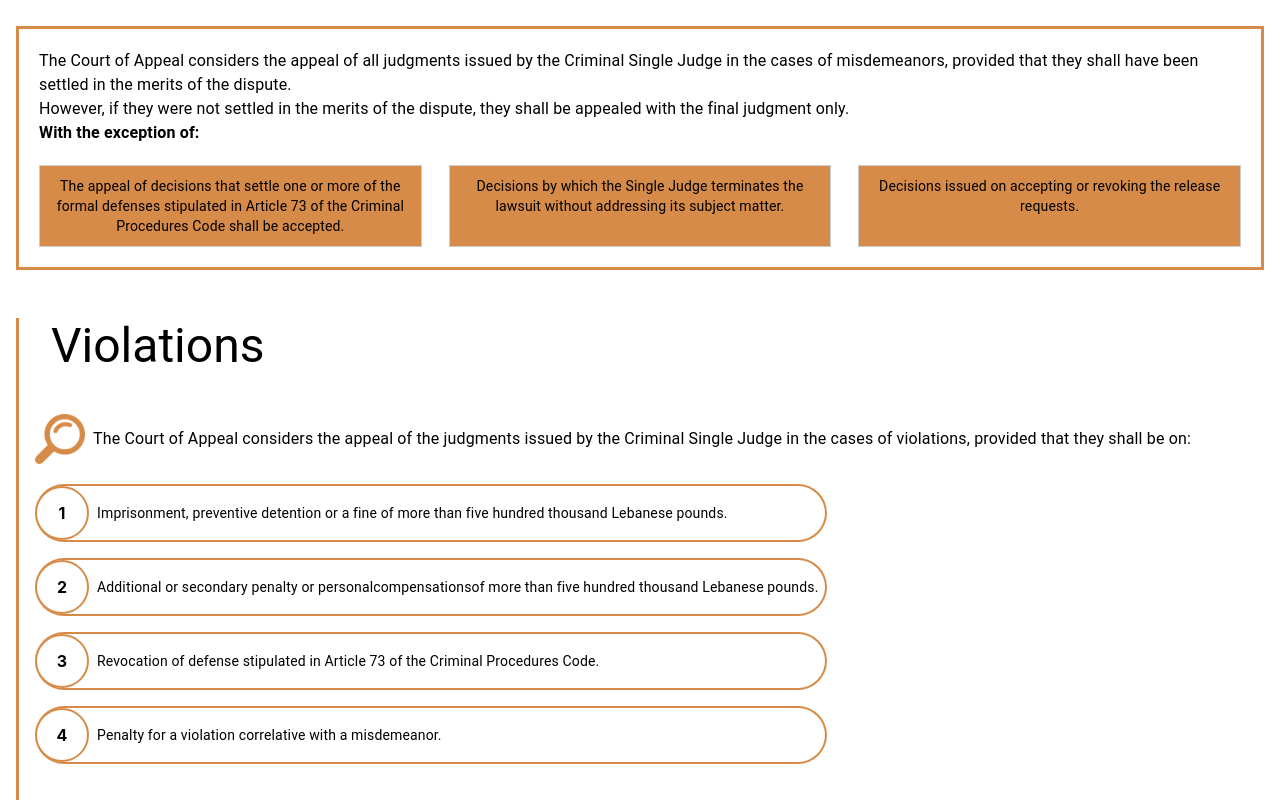
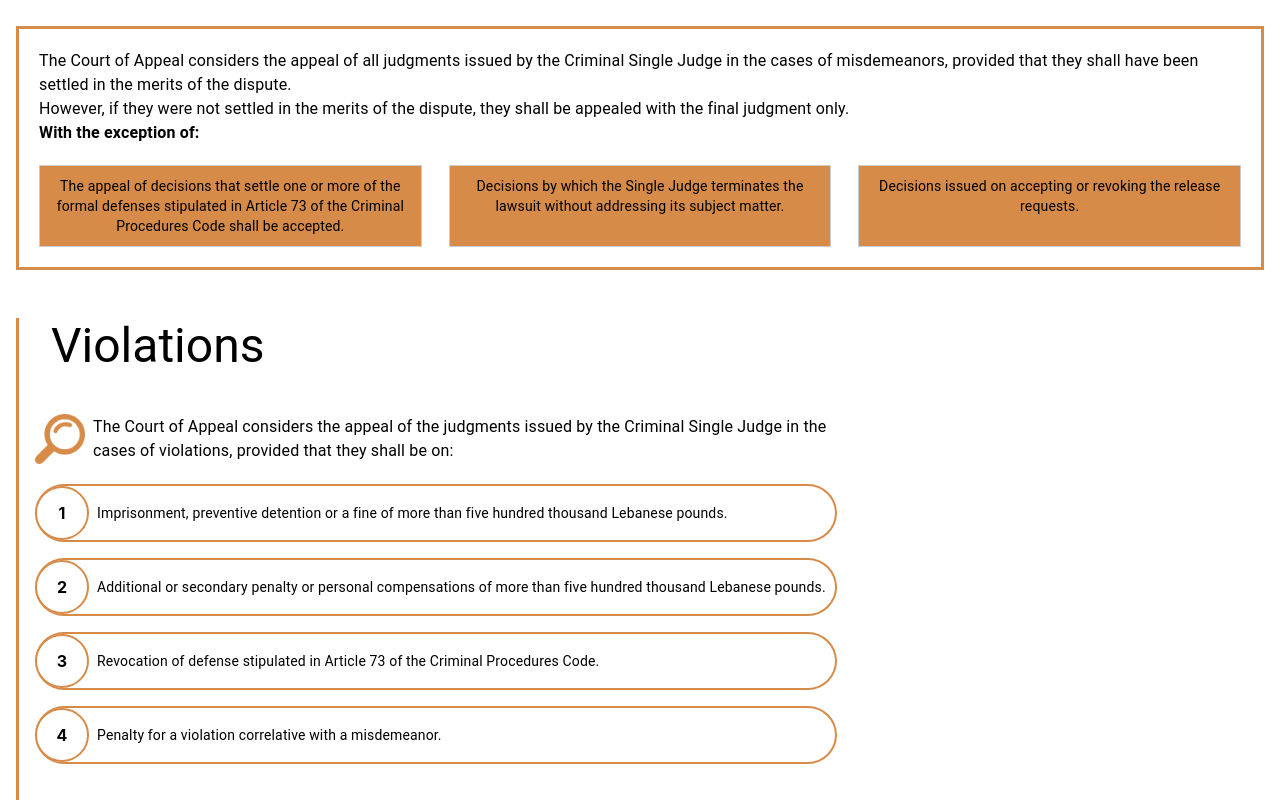
Before and after one commit to rimaabouchacra/web-assessment, a React (Create React App) app in the folder frontend/: page / in a window 1280 px wide. Shown: the part 936-1736 px from the top of the page. Built offline with nearby package versions, Linux system fonts and the light colour scheme.

Commit message:
added violation section

```diff
--- a/frontend/src/components/violations/index.css
+++ b/frontend/src/components/violations/index.css
@@ -27,7 +27,7 @@ margin-right: 0.5rem;
     align-items: center;
     justify-content: flex-start;
     border-radius: 100px;
-    width: 790px;
+    width: 800px;
     border: 2px solid #D78B48;
     border-left: 0;
 }
--- a/frontend/src/components/violations/index.js
+++ b/frontend/src/components/violations/index.js
@@ -17,7 +17,7 @@ const Violation = () => {
         <div className="search-item">
         <img src={search} alt="arrow" className="icon-search" />
         <Typography variant="body1">
-          The Court of Appeal considers the appeal of the judgments issued by the Criminal Single Judge in the cases of violations, provided that they shall be on:
+          The Court of Appeal considers the appeal of the judgments issued by the Criminal Single Judge in the <br /> cases of violations, provided that they shall be on:
         </Typography>
       </div><br />
         <div content-img>
@@ -39,7 +39,7 @@ const Violation = () => {
                  <div className='circle'>2</div>
                    <Box>
                     <Typography variant="body2" component="div" className='textt'>
-                     Additional or secondary penalty or personalcompensationsof more than five hundred thousand Lebanese pounds.
+                     Additional or secondary penalty or personal compensations of more than five hundred thousand Lebanese pounds.
                     </Typography>
                   </Box>
                 </div>
```
Also changed, not shown: frontend/src/images/balance.jpg (added).
